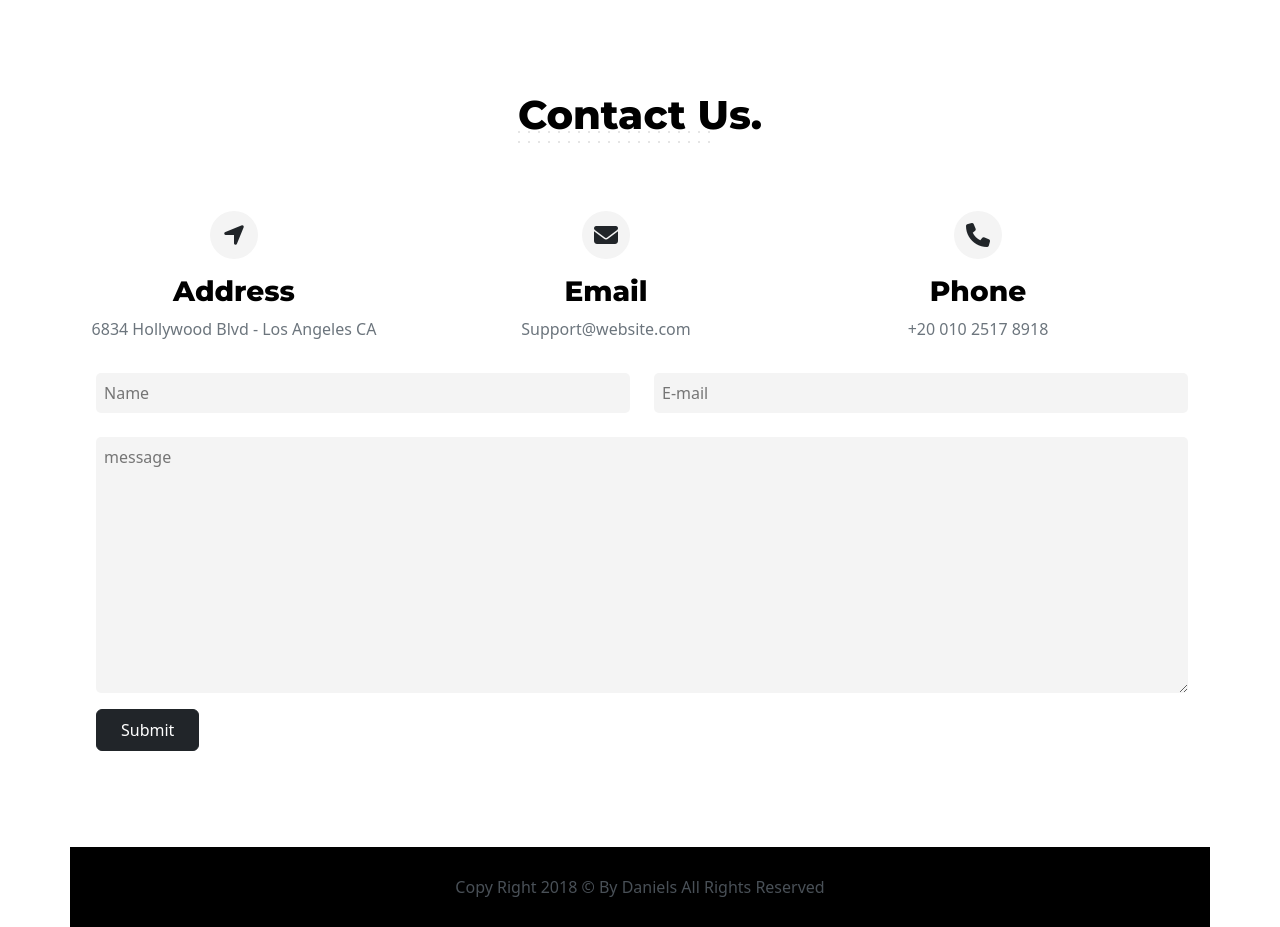
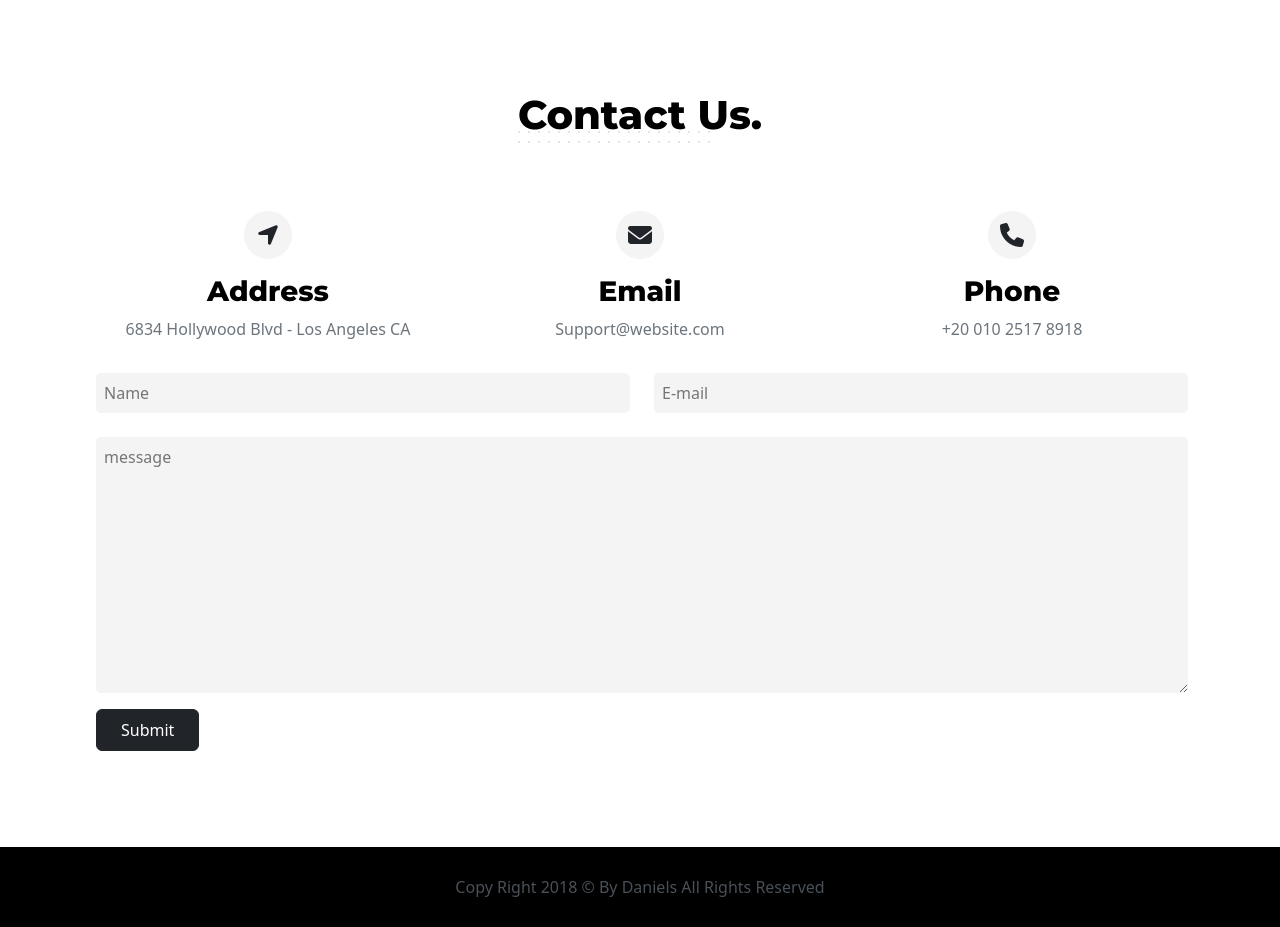
Before and after one commit to yousseffe/Daniel, a plain HTML site: page index.html in a window 1280 px wide. Shown: the part 4120-5047 px from the top of the page. Drawn offline with nearby package versions, Linux system fonts and the light colour scheme.

Commit message:
Update index.html

```diff
--- a/index.html
+++ b/index.html
@@ -567,7 +567,7 @@
     <!-- Start Contact -->
     <section id="Contact" class="my-5 p-5 text-center">
       <h1 class="title">Contact Us.</h1>
-      <div class="row gy-4 container">
+      <div class="row gy-4 container mx-auto">
         <div class="col-md-4 col-sm-12 text-center">
           <div class="item bg-white p-3 ">
             <div class="icon1 d-flex p-4 fs-4 mt-5 mb-3 m-auto main-icon-bg-clr justify-content-center align-items-center rounded-circle">
@@ -613,7 +613,7 @@
     </section>
     <!-- End Contact -->
     <!-- Start Footer -->
-    <footer class="bg-black text-center p-1 container">
+    <footer class="bg-black text-center p-1 ">
       <p class="mb-0 text-light-emphasis p-4">Copy Right 2018 © By Daniels All Rights Reserved</p>
    </footer>
     <!-- End Footer -->
```
